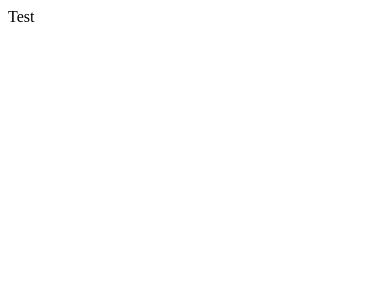
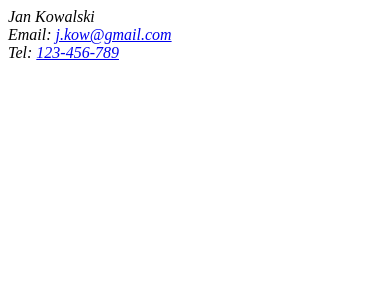
Before and after one commit to PiotrDrechsler/react-lesson, a React (Vite) app in the folder react lesson/: page / in a window 390 px wide. Shown: the top 300 px of the page. Built offline with nearby package versions, Linux system fonts and the light colour scheme.

Commit message:
create/object "jan"
1.create object "jan" in const.
2. in object create: name, lastName, email and phone number
3. return object "jan" in app function:
-create <adress>

```diff
--- a/react lesson/src/App.jsx
+++ b/react lesson/src/App.jsx
@@ -1,5 +1,27 @@
+import React from "react";
+
 function App() {
-  return <div>Test</div>;
+  const jan = {
+    name: "Jan",
+    lastName: "Kowalski",
+    mail: "j.kow@gmail.com",
+    tel: "123-456-789",
+  };
+  return (
+    <address>
+      <div>
+        <span>
+          {jan.name} {jan.lastName}
+        </span>
+      </div>
+      <div>
+        Email: <a href={`mailto:${jan.mail}`}>{jan.mail}</a>
+      </div>
+      <div>
+        Tel: <a href={`tel:${jan.tel}`}>{jan.tel}</a>
+      </div>
+    </address>
+  );
 }
 
 export default App;
```
